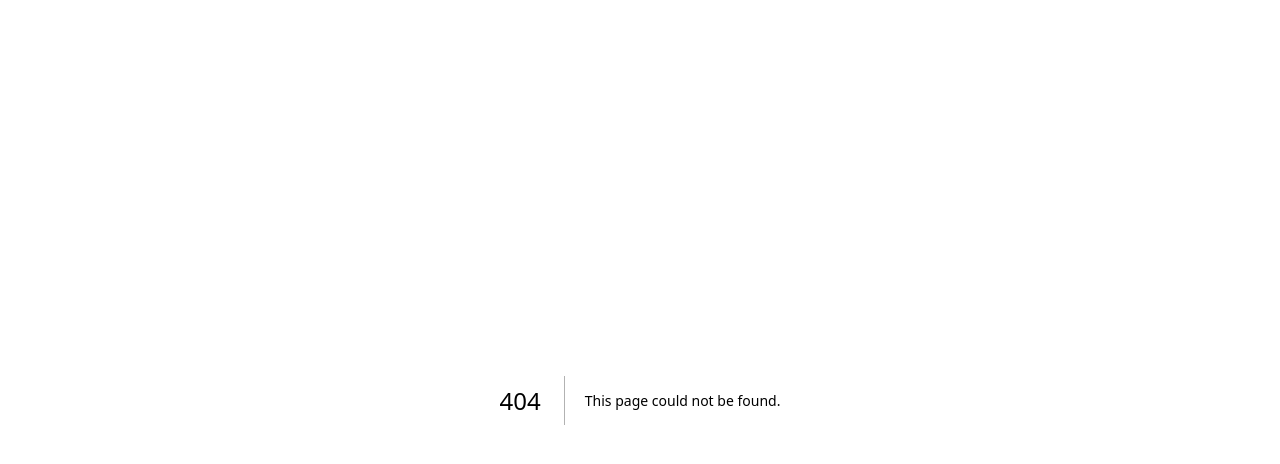
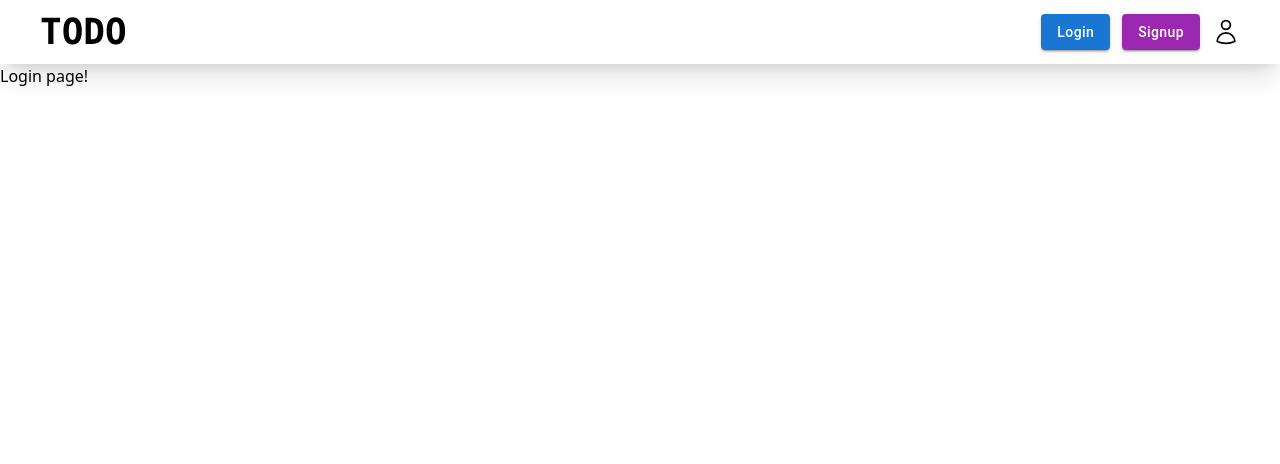
Before and after one commit to bduong0929/todo-frontend, a Next.js app: page /login in a window 1280 px wide. Before the commit this address had no page. Shown: the top 464 px of the page. Built offline with nearby package versions, Linux system fonts and the light colour scheme.

Commit message:
navbar done

```diff
--- a/package.json
+++ b/package.json
@@ -9,12 +9,17 @@
     "lint": "next lint"
   },
   "dependencies": {
+    "@emotion/react": "^11.10.6",
+    "@emotion/styled": "^11.10.6",
+    "@heroicons/react": "^2.0.17",
+    "@mui/material": "^5.12.1",
     "@types/node": "18.15.11",
     "@types/react": "18.0.37",
     "@types/react-dom": "18.0.11",
     "eslint": "8.38.0",
     "eslint-config-next": "13.3.0",
     "next": "13.3.0",
+    "next-auth": "^4.22.0",
     "react": "18.2.0",
     "react-dom": "18.2.0",
     "typescript": "5.0.4"
--- a/src/components/layout.tsx
+++ b/src/components/layout.tsx
@@ -1,5 +1,6 @@
 import Head from "next/head";
 import { FC, ReactNode } from "react";
+import Navbar from "./navbar";
 
 type Props = {
   children: ReactNode;
@@ -13,7 +14,9 @@ const Layout: FC<Props> = ({ children }) => {
         <title>Minimal Todo</title>
       </Head>
 
-      <header></header>
+      <header>
+        <Navbar />
+      </header>
 
       <main>{children}</main>
 
--- /dev/null
+++ b/src/components/navbar.tsx
@@ -0,0 +1,44 @@
+import { Button } from "@mui/material";
+import { UserIcon } from "@heroicons/react/24/outline";
+import Link from "next/link";
+
+const Navbar = () => {
+  return (
+    <>
+      <nav className="flex justify-between items-center px-10 py-3 shadow-xl font-mono">
+        <ul className="flex items-center gap-5">
+          <Link href="/">
+            <p className="text-4xl font-bold">TODO</p>
+          </Link>
+        </ul>
+
+        <ul className="flex items-center gap-3">
+          {/* Login */}
+          <Link href="/login">
+            <Button
+              variant="contained"
+              color="primary"
+              className="bg-[#0077b6]"
+              style={{ textTransform: "none" }}
+            >
+              Login
+            </Button>
+          </Link>
+
+          {/* Signup */}
+          <Button
+            variant="contained"
+            color="secondary"
+            className="bg-slate-800 hover:bg-slate-700"
+            style={{ textTransform: "none" }}
+          >
+            Signup
+          </Button>
+          <UserIcon className="h-7 w-7 cursor-pointer" />
+        </ul>
+      </nav>
+    </>
+  );
+};
+
+export default Navbar;
--- /dev/null
+++ b/src/pages/api/auth/[...nextauth].tsx
@@ -0,0 +1,29 @@
+// pages/api/auth/[...nextauth].ts
+
+import { NextApiHandler } from "next";
+import NextAuth from "next-auth";
+import GitHubProvider from "next-auth/providers/github";
+
+if (!process.env.GITHUB_CLIENT_ID || !process.env.GITHUB_CLIENT_SECRET) {
+  throw new Error(
+    "Please define the GITHUB_CLIENT_ID and GITHUB_CLIENT_SECRET environment variables"
+  );
+}
+
+const authHandler: NextApiHandler = (req, res) => NextAuth(req, res, options);
+export default authHandler;
+
+const options = {
+  providers: [
+    GitHubProvider({
+      clientId: process.env.GITHUB_CLIENT_ID,
+      clientSecret: process.env.GITHUB_CLIENT_SECRET,
+    }),
+    // You can add other providers here
+  ],
+
+  pages: {
+    signIn: "/auth/signin",
+    // Add other custom pages if needed
+  },
+};
--- /dev/null
+++ b/src/pages/login.tsx
@@ -0,0 +1,9 @@
+const Login = () => {
+  return (
+    <>
+      <h1>Login page!</h1>
+    </>
+  );
+};
+
+export default Login;
```
Also changed, not shown: 1 other file (tests, documents, lock files or other folders).
